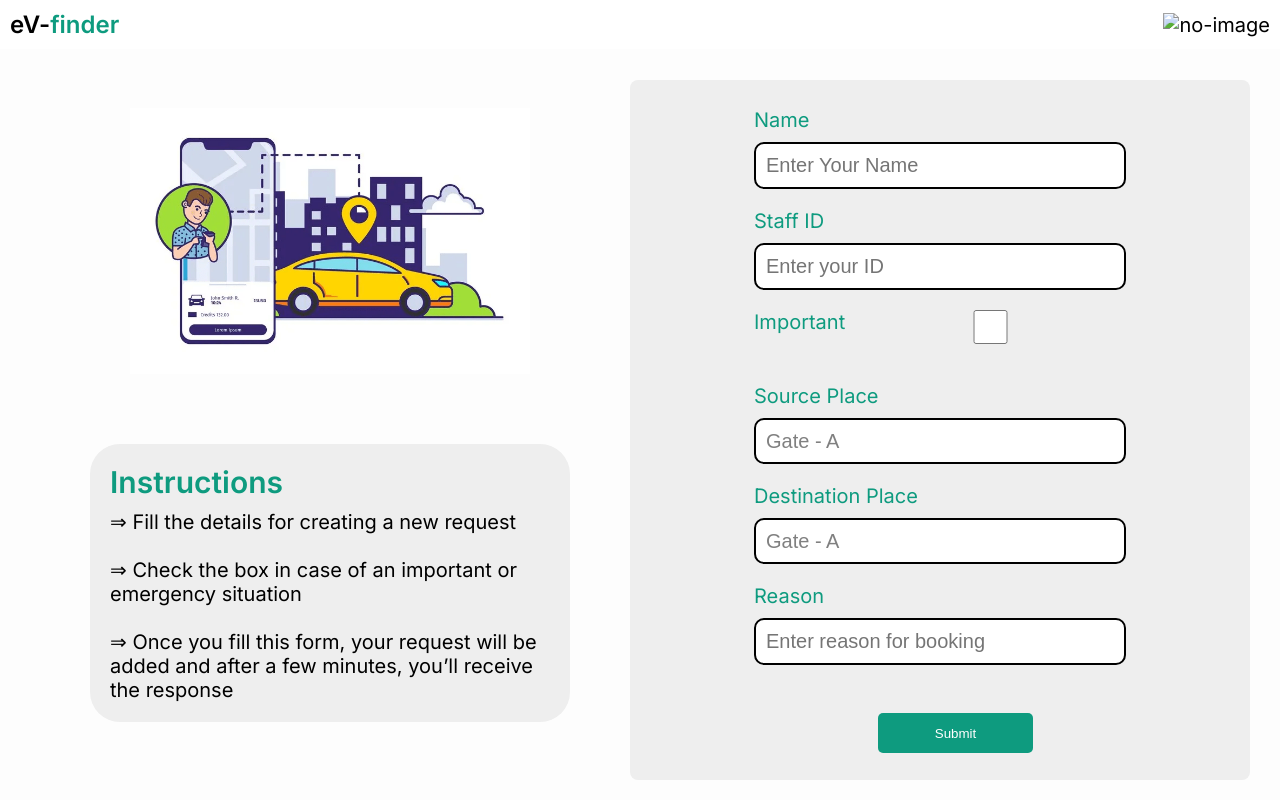
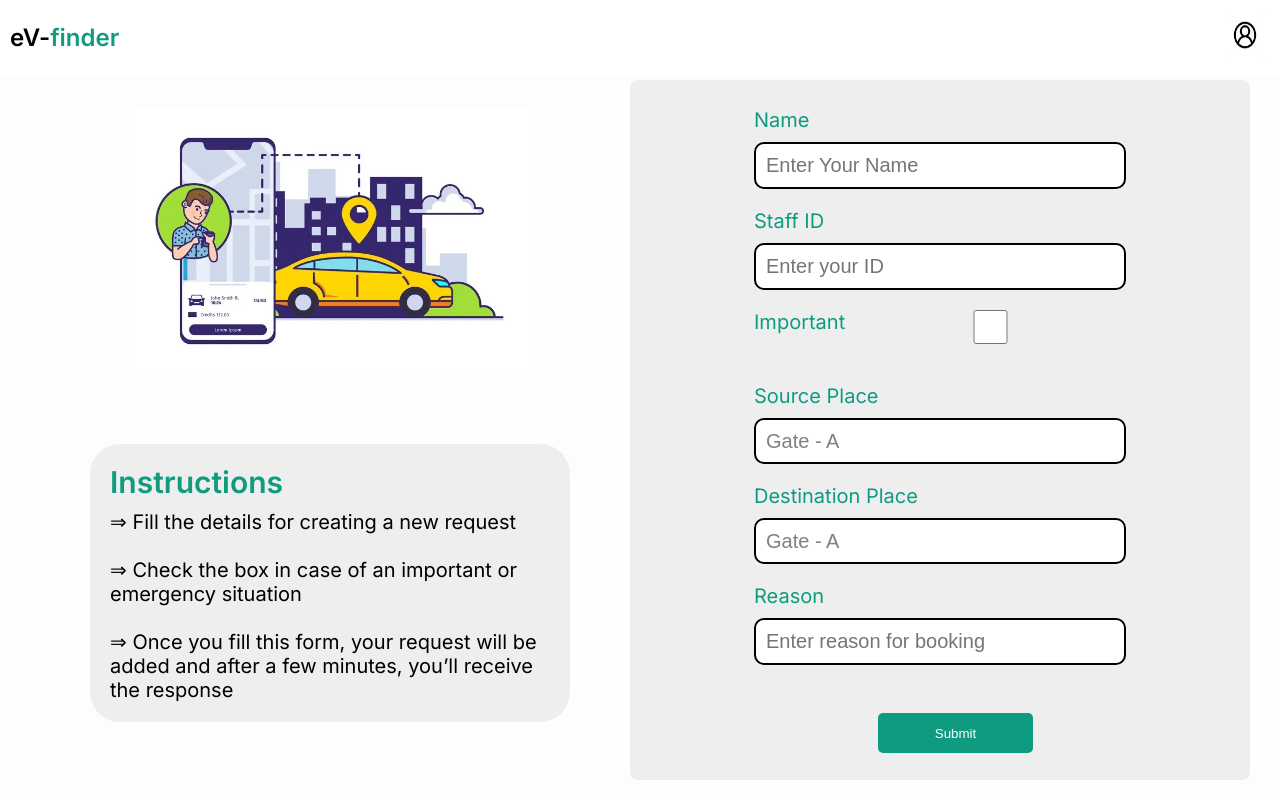
Before and after one commit to MIDHUNRAJAVA/ev-finder, a plain HTML site: page index.html in a window 1280 px wide. Drawn offline with Linux system fonts and the light colour scheme.

Commit message:
Update index.html

```diff
--- a/index.html
+++ b/index.html
@@ -10,7 +10,7 @@
 <body>
     <div class="nav">
         <div class="title"><h1>eV-<span>finder</span></h1></div>
-        <div class="profile"><img src="" alt="no-image" class="img"></div>
+        <div class="profile"><img src="EV-finder/person.png" alt="no-image" class="img"></div>
     </div>
 
     <div class="wrapper">
```
